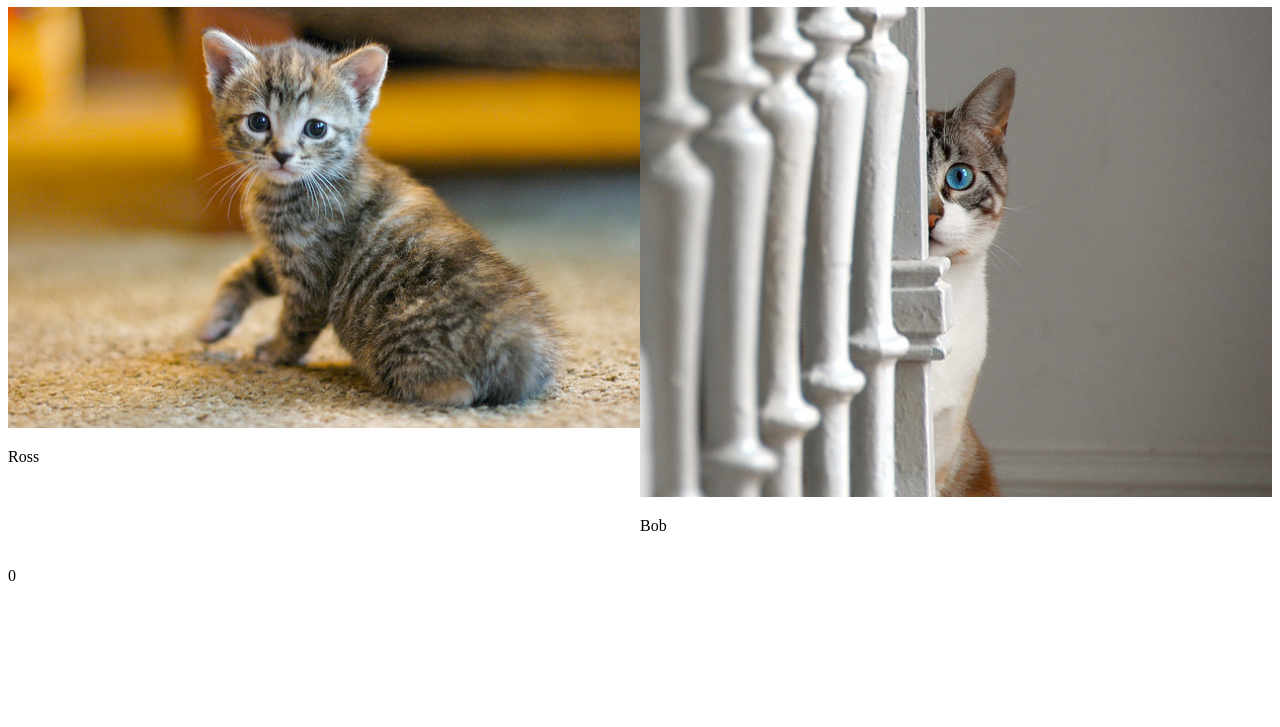
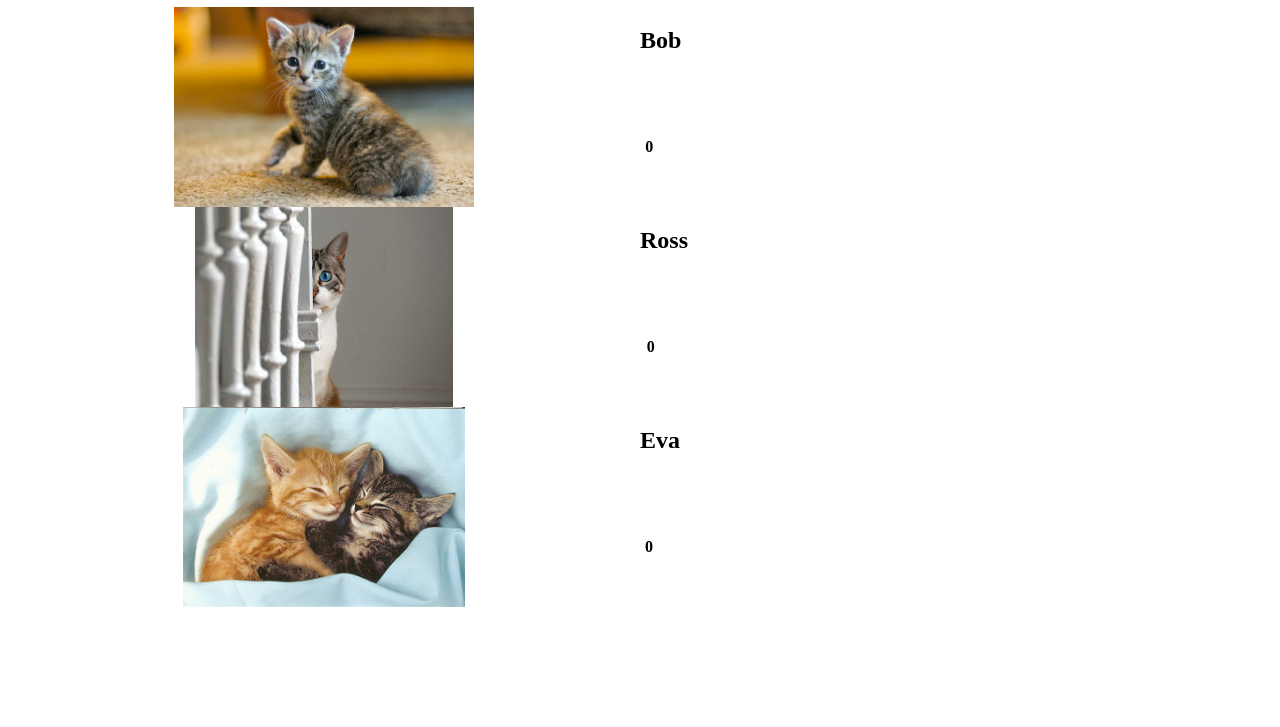
Before and after one commit to yichen123/cat-clicker, a plain HTML site: page index.html in a window 1280 px wide. Shown: the part 73-800 px from the top of the page. Drawn offline with Linux system fonts and the light colour scheme.

Commit message:
requriment3 is done

```diff
--- a/index.html
+++ b/index.html
@@ -9,19 +9,8 @@
 <body>
   <h1>Click cat to increment number</h1>
   <div class="row">
-    <div class="imageContainer">
-      <img src="img/cat.jpg" id="mycat1">
-      <p id="cat1Name"></p>
-    </div>
-    <div class="imageContainer">
-      <img src="img/cat2.jpg" id="mycat2">
-      <p id="cat2Name"></p>
-    </div>
+
   </div>
-
-  <p id="counter">
-    0
-  </p>
   <script src="js/main.js"></script>
 
 </body>
--- a/js/main.js
+++ b/js/main.js
@@ -1,16 +1,55 @@
-var cat1Name = document.getElementById("cat1Name");
-cat1Name.innerText = "Ross";
-var cat2Name = document.getElementById("cat2Name");
-cat2Name.innerText = "Bob";
 
-var counting = function(){
-  var counterTag = document.getElementById("counter");
-  counterTag.innerText = parseInt(counterTag.innerText) + 1;
-  console.log(counterTag.innerText);
-};
+var catNames = ["Bob", "Ross", "Eva"];
 
-var pic1 = document.getElementById("mycat1");
-pic1.addEventListener('click', counting)
+var increment = function(astring){
+    console.log(astring);
+}
 
-var pic2 = document.getElementById("mycat2");
-pic2.addEventListener('click', counting)
+var displayBox = document.getElementsByClassName("row");
+for (var i = 0; i < catNames.length; i += 1) {
+    var catContainer,
+        imageContainer,
+        image,
+        informationContainer,
+        nameContainer, //box for placing cat name
+        catName,
+        counterContainer, //box for placing counter
+        counter;
+
+    catContainer = document.createElement('div');
+    catContainer.classList.add("catContainer");
+
+    imageContainer = document.createElement('div');
+    imageContainer.classList.add("imageContainer");
+    image = document.createElement('img');
+    var p = i + 1;
+    image.src = "img/cat" + p + ".jpg";
+    imageContainer.appendChild(image);
+    catContainer.appendChild(imageContainer);
+
+    informationContainer = document.createElement('div');
+    informationContainer.classList.add("informationContainer");
+
+    nameContainer = document.createElement('div');
+    nameContainer.classList.add("nameContainer");
+    catName = document.createElement('h2');
+    catName.innerText = catNames[i];
+    nameContainer.appendChild(catName);
+    informationContainer.appendChild(nameContainer);
+
+    counterContainer = document.createElement('div');
+    counterContainer.classList.add("counterContainer");
+    counter = document.createElement('h4');
+    counter.innerText = 0;
+    counterContainer.appendChild(counter);
+    informationContainer.appendChild(counterContainer);
+    catContainer.appendChild(informationContainer);
+
+    displayBox[0].appendChild(catContainer);
+
+    image.addEventListener('click', (function(number) {
+        return function() {
+            number.innerText = parseInt(number.innerText) + 1;
+        }
+    })(counter));
+}
--- a/style/style.css
+++ b/style/style.css
@@ -1,13 +1,34 @@
+body {
+  text-align: center;
+}
 .row {
   display: flex;
   flex-wrap: wrap;
   width: 100%;
 }
 
+.catContainer {
+  width: 100%;
+  height: 200px;
+  display: flex;
+  flex-wrap: wrap;
+}
 .imageContainer {
   width: 50%;
+  height: 100%;
+}
+img {
+  max-height: 100%;
+  max-width: 100%;
+
 }
 
-img {
-  width: 100%;
+.nameContainer {
+  height: 45%;
+  width: 45%;
 }
+
+.counterContainer {
+  height: 45%;
+  width: 45%;
+}
```
Also changed, not shown: img/cat1.jpg (renamed from img/cat.jpg), img/cat3.jpg (added).
